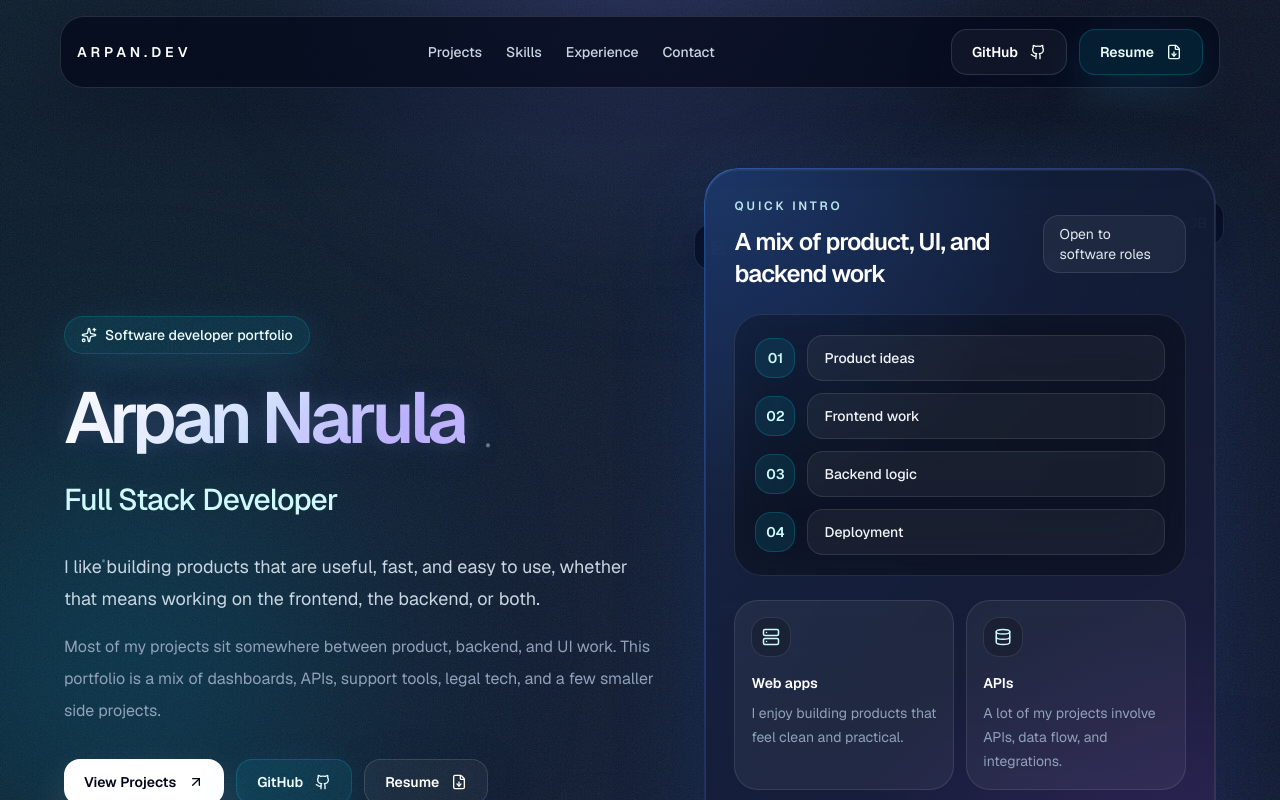
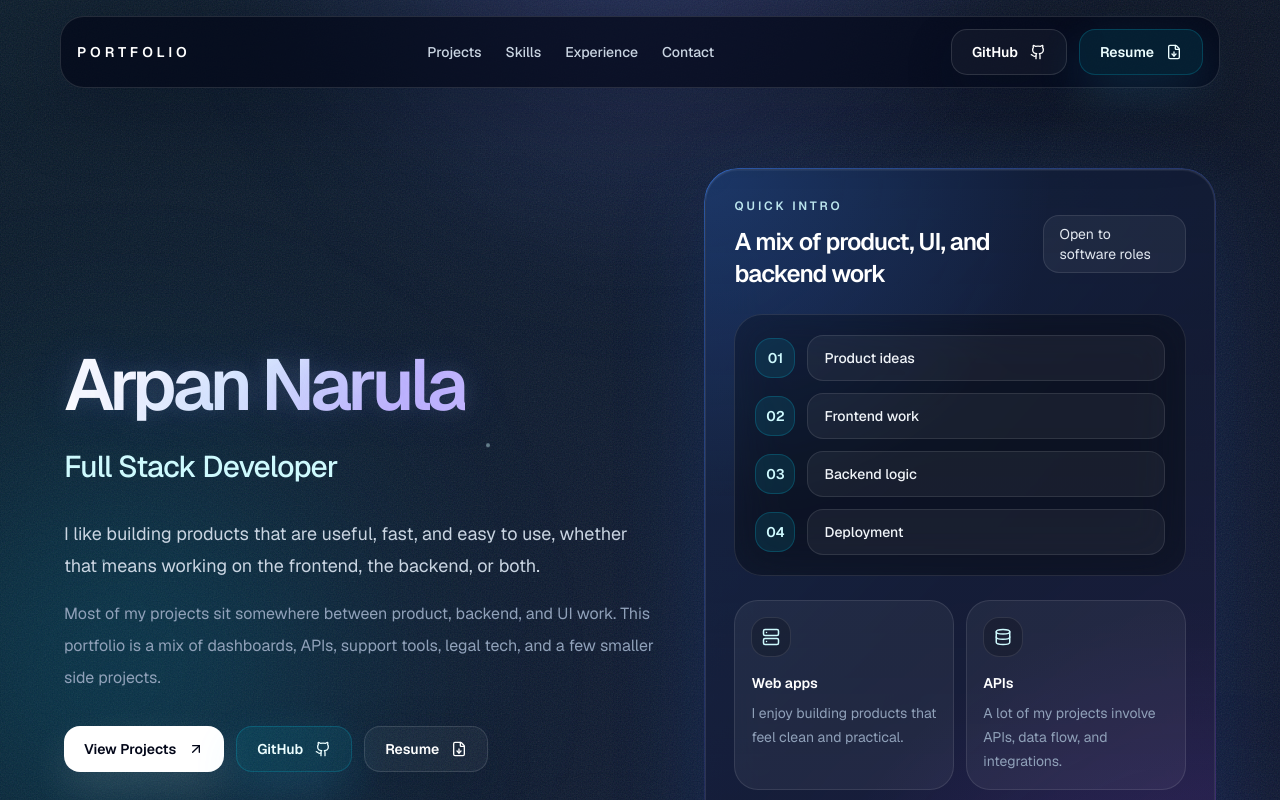
Before and after one commit to ArpanNarula/portfolio, a Next.js app: page / in a window 1280 px wide. Shown: the top 800 px of the page. Built offline with nearby package versions, Linux system fonts and the light colour scheme.

Commit message:
Simplify hero branding

```diff
--- a/components/portfolio/portfolio-page.tsx
+++ b/components/portfolio/portfolio-page.tsx
@@ -3,7 +3,6 @@
 import { LazyMotion, MotionConfig, domAnimation, m } from "framer-motion";
 import {
   ArrowUpRight,
-  Braces,
   CircuitBoard,
   Database,
   FileDown,
@@ -11,9 +10,7 @@ import {
   Linkedin,
   Mail,
   Menu,
-  Network,
   Server,
-  Sparkles,
   Workflow,
   X,
 } from "lucide-react";
@@ -49,29 +46,6 @@ const fadeItem = {
   hidden: { opacity: 0, y: 24 },
   show: { opacity: 1, y: 0 },
 };
-
-const heroFloatingIcons = [
-  {
-    label: "Node.js",
-    icon: Server,
-    className: "left-[-10px] top-14 animate-float-slow",
-  },
-  {
-    label: "MongoDB",
-    icon: Database,
-    className: "right-[-8px] top-8 animate-float-delayed",
-  },
-  {
-    label: "APIs",
-    icon: Network,
-    className: "right-10 bottom-8 animate-float-slow",
-  },
-  {
-    label: "Frontend",
-    icon: Braces,
-    className: "left-12 bottom-2 animate-float-delayed",
-  },
-];
 
 const particles = [
   { left: "8%", top: "10%", size: 3, duration: "11s", delay: "0s" },
@@ -135,7 +109,7 @@ export function PortfolioPage() {
               href="#top"
               className="text-sm font-semibold uppercase tracking-[0.28em] text-white"
             >
-              arpan.dev
+              Portfolio
             </a>
 
             <div className="hidden items-center gap-6 text-sm font-medium text-slate-300 md:flex">
@@ -233,12 +207,7 @@ export function PortfolioPage() {
             <div className="grid gap-10 lg:grid-cols-[1.08fr_0.92fr] lg:items-center">
               <Reveal>
                 <div>
-                  <div className="inline-flex items-center gap-2 rounded-full border border-cyan-400/18 bg-cyan-400/10 px-4 py-2 text-sm font-medium text-cyan-50 shadow-[0_14px_40px_rgba(56,189,248,0.14)]">
-                    <Sparkles size={16} />
-                    Software developer portfolio
-                  </div>
-
-                  <h1 className="mt-7 text-5xl font-semibold tracking-[-0.06em] text-white md:text-7xl">
+                  <h1 className="text-5xl font-semibold tracking-[-0.06em] text-white md:text-7xl">
                     <span className="text-glow bg-[linear-gradient(135deg,#ffffff_20%,#dbeafe_45%,#c4b5fd_80%)] bg-clip-text text-transparent">
                       Arpan Narula
                     </span>
@@ -300,21 +269,6 @@ export function PortfolioPage() {
 
               <Reveal delay={0.1}>
                 <div className="relative">
-                  {heroFloatingIcons.map((item) => {
-                    const Icon = item.icon;
-                    return (
-                      <div
-                        key={item.label}
-                        className={`absolute hidden rounded-2xl border border-white/10 bg-slate-950/70 px-4 py-3 text-sm text-slate-200 shadow-[0_12px_40px_rgba(2,6,23,0.36)] backdrop-blur-2xl lg:flex ${item.className}`}
-                      >
-                        <span className="flex items-center gap-2">
-                          <Icon size={15} className="text-cyan-200" />
-                          {item.label}
-                        </span>
-                      </div>
-                    );
-                  })}
-
                   <div className="relative overflow-hidden rounded-[34px] p-px shadow-[0_30px_100px_rgba(37,99,235,0.14)]">
                     <div className="absolute inset-0 rounded-[34px] bg-[linear-gradient(135deg,rgba(59,130,246,0.64),rgba(99,102,241,0.24),rgba(168,85,247,0.42))]" />
                     <div className="glass-surface relative rounded-[33px] p-6 md:p-7">
```
